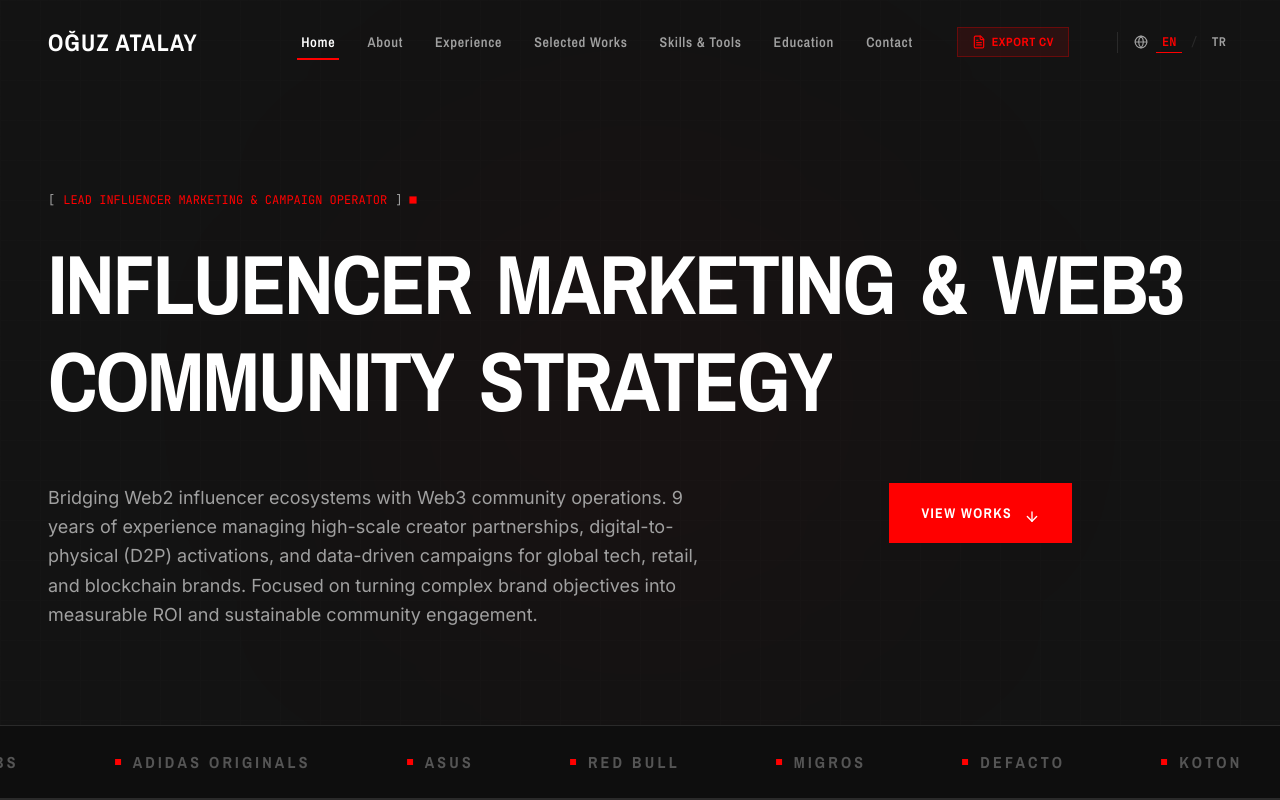
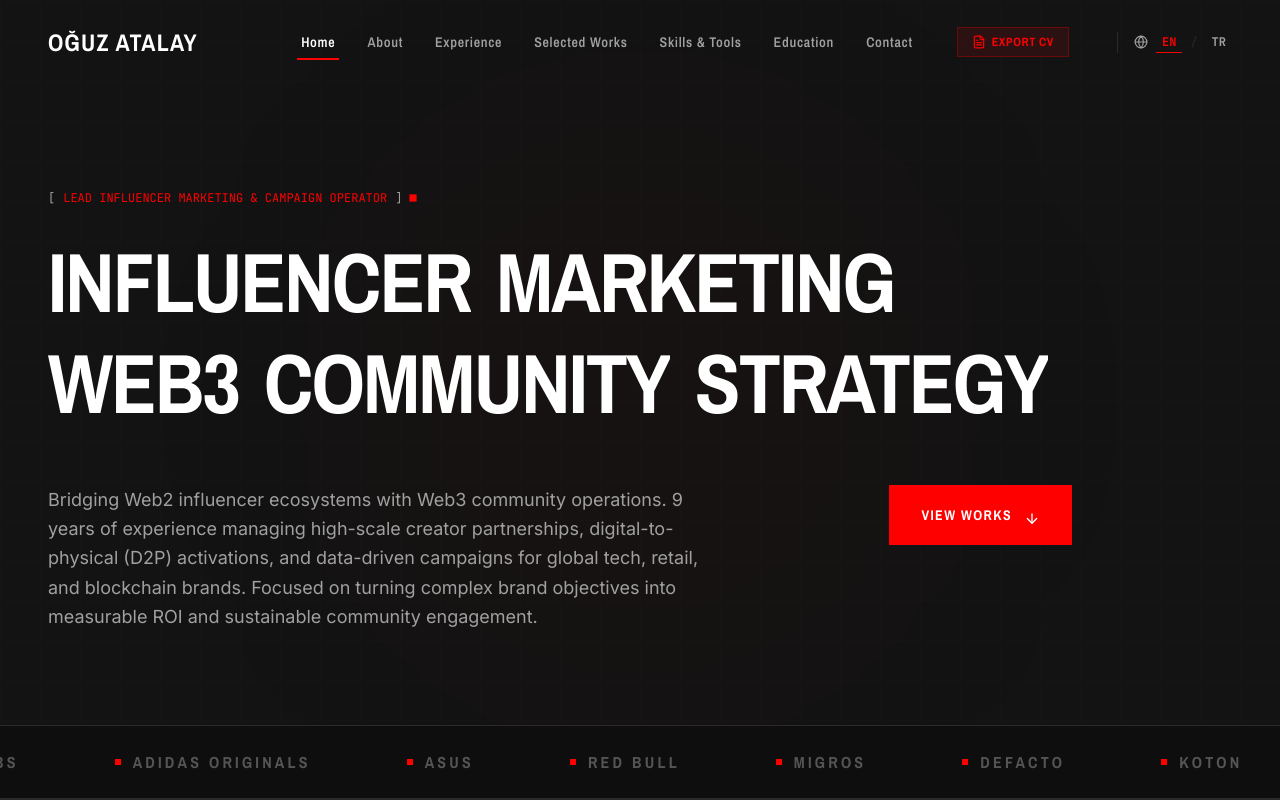
Before and after one commit to 0xoguzatalay96/oguzatalay.work, a React (Vite) app: page / in a window 1280 px wide. Shown: the top 800 px of the page. Built offline with nearby package versions, Linux system fonts and the light colour scheme.

Commit message:
feat: refactor hero title layout to multiline
Transitioned from single-line word wrapping to explicit line-based rendering to improve text alignment and layout stability for the hero section.

```diff
--- a/src/components/Hero.tsx
+++ b/src/components/Hero.tsx
@@ -9,7 +9,10 @@ interface HeroProps {
 }
 
 export default function Hero({ t, onOpenCV }: HeroProps) {
-  const words = t.heroTitle.split(" ");
+  const isTR = t.heroTitle.includes("VE") || t.heroTitle.includes("TOPLULUK");
+  const lines = isTR
+    ? ["INFLUENCER PAZARLAMASI", "WEB3 TOPLULUK STRATEJİSİ"]
+    : ["INFLUENCER MARKETING", "WEB3 COMMUNITY STRATEGY"];
 
   const containerVariants = {
     hidden: { opacity: 0 },
@@ -83,10 +86,12 @@ export default function Hero({ t, onOpenCV }: HeroProps) {
           animate="visible"
           className="font-archivo text-5xl md:text-7xl lg:text-[72px] xl:text-[84px] font-bold tracking-tight leading-[0.95] text-white max-w-full mb-8"
         >
-          {words.map((word, idx) => {
+          {lines.map((line, lineIdx) => (
+            <div key={lineIdx} className="block last:mb-0 mb-1 md:whitespace-nowrap">
+              {line.split(" ").map((word, wordIdx) => {
                 const isRed = word === "IMPACT" || word === "ETKİ";
                 return (
-              <span key={idx} className="inline-block overflow-hidden mr-[0.3em] py-1">
+                  <span key={wordIdx} className="inline-block overflow-hidden mr-[0.3em] py-1">
                     <motion.span
                       variants={wordVariants}
                       className={`inline-block ${isRed ? "text-[#FF0000]" : "text-white"}`}
@@ -96,6 +101,8 @@ export default function Hero({ t, onOpenCV }: HeroProps) {
                   </span>
                 );
               })}
+            </div>
+          ))}
         </motion.h1>
 
         {/* Description & Button Section */}
```
Lines whose indentation alone changed are shown as unchanged.
